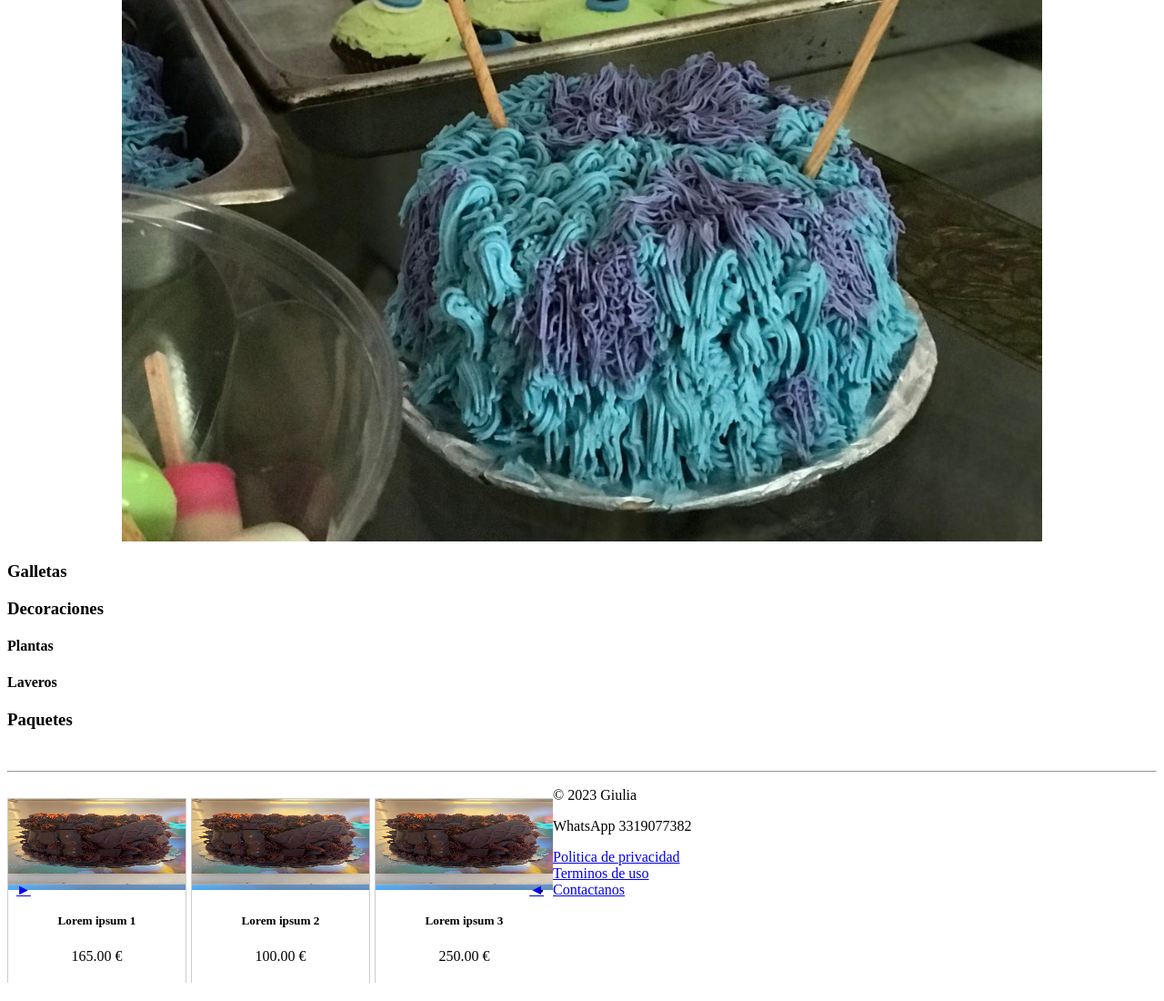
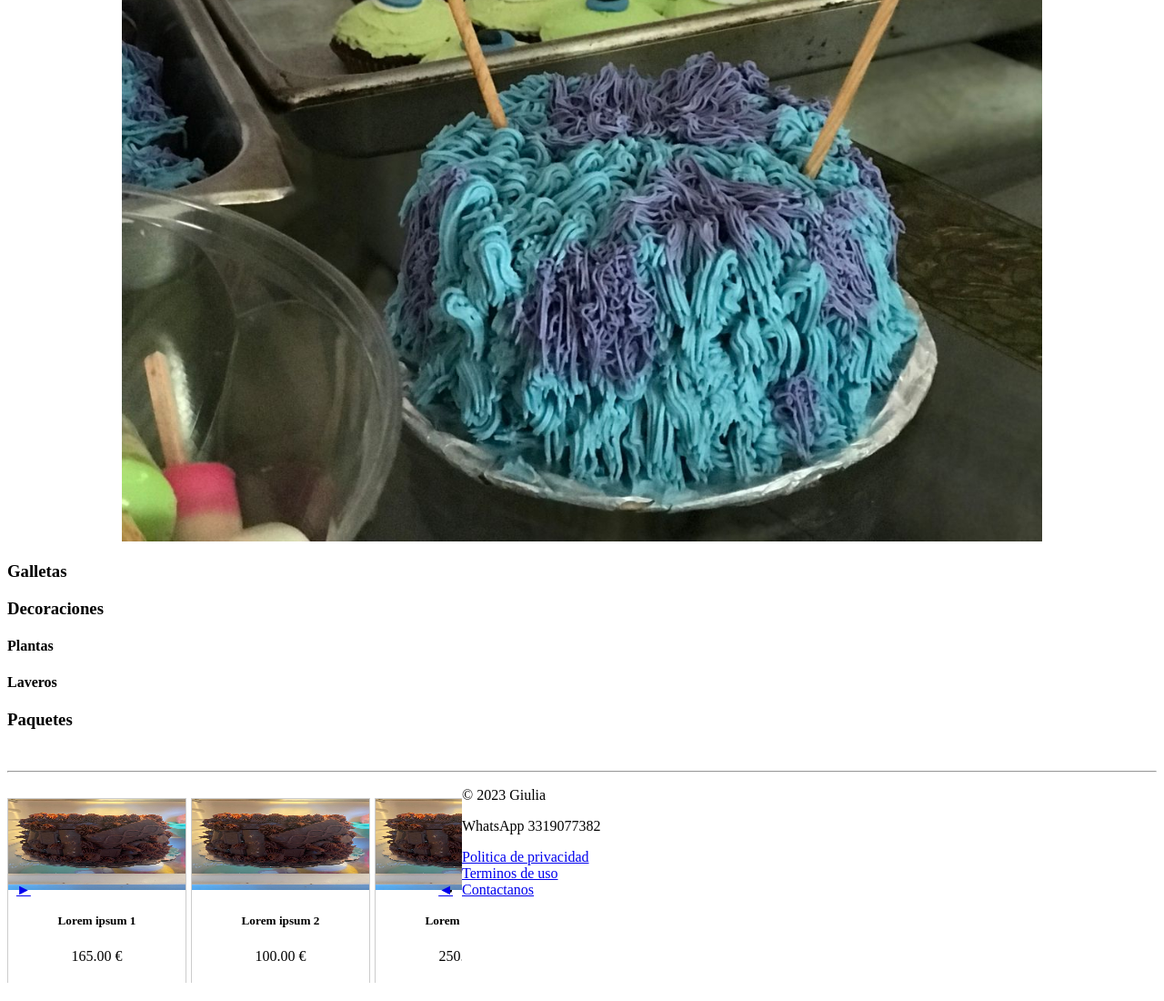
Before and after one commit to edgar13em/PerdonalPageMatias, a website: page public/index.html in a window 1280 px wide. Shown: the part 5168-6268 px from the top of the page at 91% size. Drawn offline with nearby package versions, Linux system fonts and the light colour scheme.

Commit message:
Update carrusel

```diff
--- a/public/assets/css/carrusel.css
+++ b/public/assets/css/carrusel.css
@@ -2,7 +2,8 @@
 
 #carrusel {
     float:left;
-    width:600px;
+    position: center;
+    width:500px;
     overflow:hidden;
     height:203px;
     position:relative;
--- a/public/index.html
+++ b/public/index.html
@@ -97,10 +97,11 @@
           <li><a href="#">Contactanos</a></li>
         </ul>
       </nav>
+       <script src="assets/generalPages/footer.html"></script>
     </footer>
 
     <script src="https://code.jquery.com/jquery-3.2.1.js"></script>
-  <script src="assets/js/carrusel.js"></script>
+    <script src="assets/js/carrusel.js"></script>
 
   </body>
 
```
